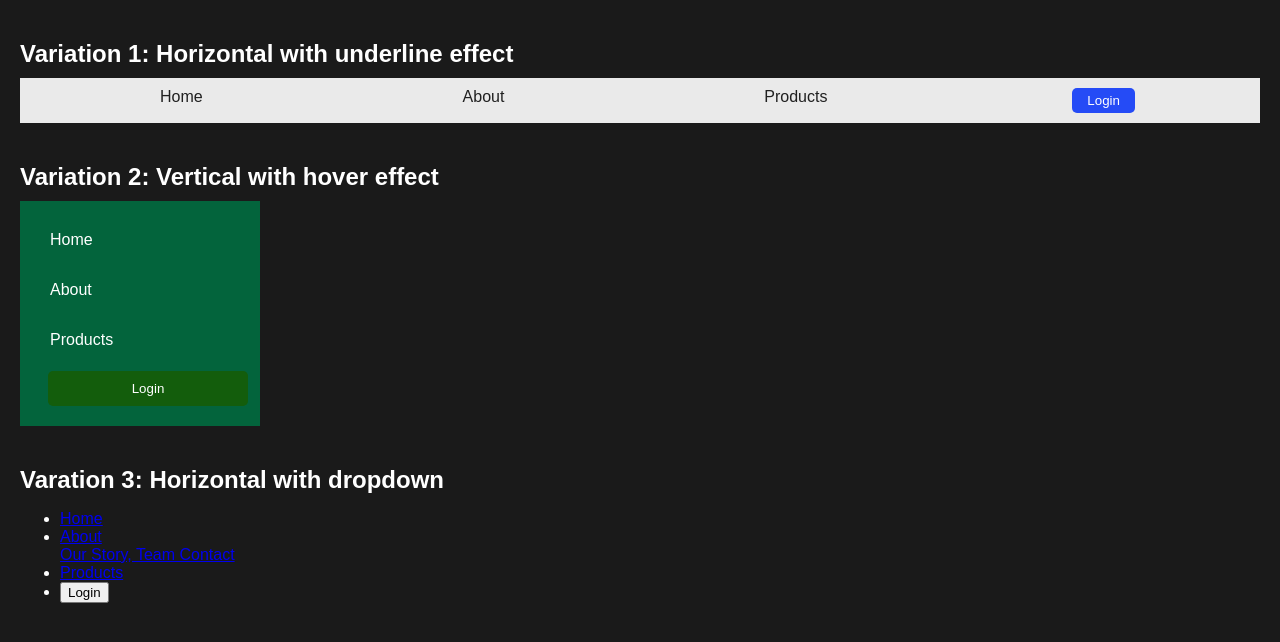
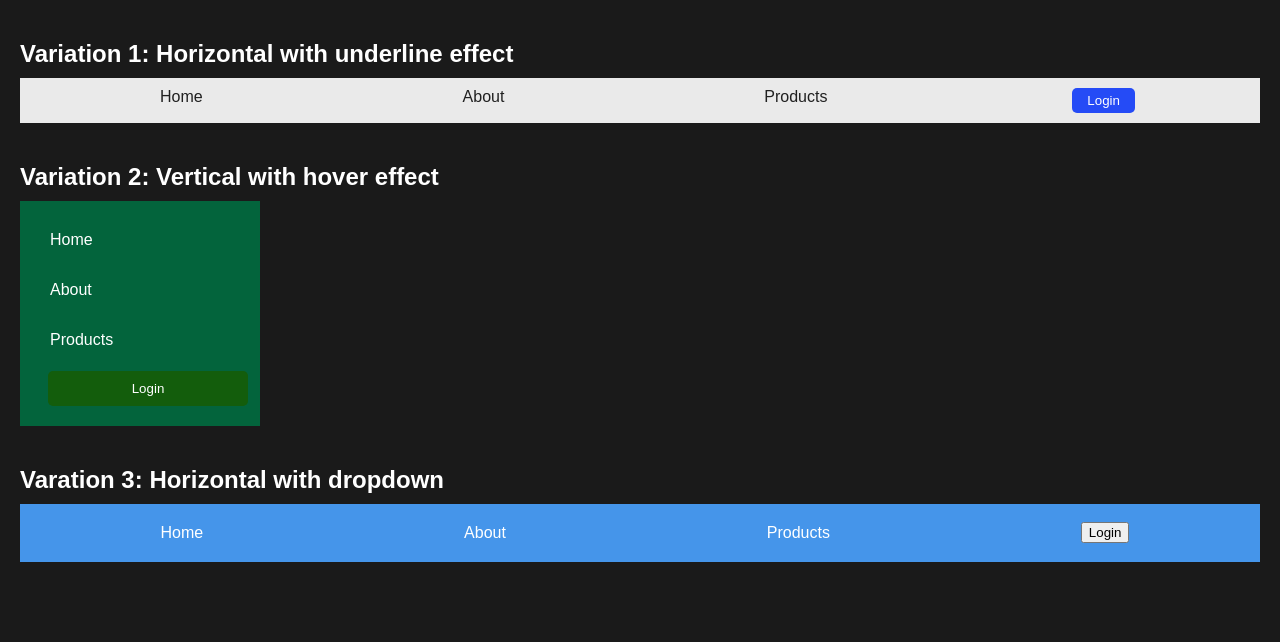
Before and after one commit to AyushiAnand70047/web-dev, a plain HTML site: page CSS/navbar.html in a window 1280 px wide. Drawn offline with Linux system fonts and the light colour scheme.

Commit message:
Add new navigation bar with dropdown menu and updated styles

```diff
--- a/CSS/navbar.html
+++ b/CSS/navbar.html
@@ -97,6 +97,33 @@
         .nav2 .login-btn:hover{
             background-color: #093f04;
         }
+        .nav3{
+            background-color: #4595ea;
+            padding: 10px;
+        }
+        .nav3 ul{
+            list-style-type: none;
+            padding: 0;
+            margin: 0;
+            display: flex;
+            justify-content: space-around;
+            align-items: center;
+        }
+        .nav3 a{
+            text-decoration: none;
+            color: white;
+            padding: 10px;
+            display: block;
+        }
+        .nav3 .dropdown-content{
+            display: none;
+        }
+        .nav3 .dropdown:hover .dropdown-content{
+            display: block;
+            position: absolute;
+            background-color: #232528;
+            min-width: 150px;
+        }
     </style>
 </head>
 
@@ -130,10 +157,16 @@
         <div class="nav3">
             <ul>
                 <li><a href="#">Home</a></li>
-                <li><a href="#">About</a></li>
-                <a href="#">Our Story, Team Contact</a>
+                <li class="dropdown">
+                    <a href="#">About</a>
+                    <div class="dropdown-content">
+                        <a href="#">Our Story</a>
+                        <a href="#">Team</a>
+                        <a href="#">Contact</a>
+                    </div>
+                </li>
                 <li><a href="#">Products</a></li>
-                <li><button>Login</button></li>
+                <li><button class="login-btn">Login</button></li>
             </ul>
         </div>
     </div>
```
